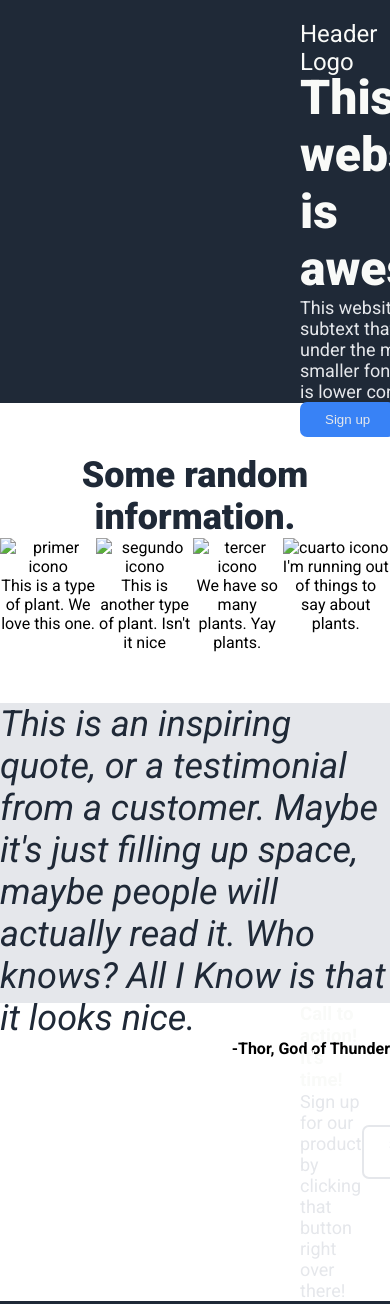
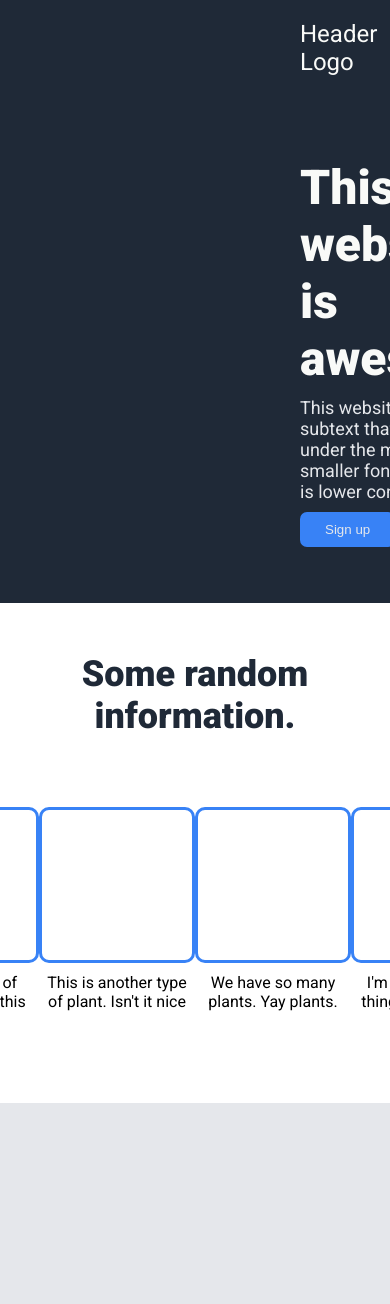
Before and after one commit to kike9978/landing-page, a plain HTML site: page index.html in a window 390 px wide. Shown: the top 1304 px of the page. Drawn offline with Linux system fonts and the light colour scheme.

Commit message:
Finish page basic css -no responsive

```diff
--- a/css/style.css
+++ b/css/style.css
@@ -20,7 +20,7 @@ body{
 
 }
 .fixed-height{
-    height: 300px;
+    min-height: 500px;
     flex-shrink: 0;
 }
 
@@ -72,8 +72,15 @@ a:active{
 
 }
 
-.left-box, .cover{
+.left-box, .cover-photo{
     flex: 1;
+}
+
+.left-box{
+    display: flex;
+    flex-direction: column;
+    gap: 10px;
+    align-items: flex-start;
 }
 
 
@@ -88,6 +95,10 @@ h1{
     font-size: 18px;
     color: #E5E7EB;
 }
+button{
+    padding: 10px 25px;
+    cursor: pointer;
+}
 .hero button, .call{
     background-color: #3882F6;
 }
@@ -101,36 +112,68 @@ button, .call{
     border-radius: 7px;
 }
 
-button{
-    padding: 10px 25px;
+
+.cover-photo{
+    width: 100%;
+}
+
+img{
+    width: inherit;
+    height: 200px;
+    object-fit: cover;
+    object-position: bottom;
 }
 
 .section-two{
     text-align: center;
     display: flex;
     flex-direction: column;
-    justify-content: center;
+
     align-items: center;
+    gap: 30px;
 }
 
 h2{
     font-size: 36px;
     font-weight: 900;
     color: #1F2937;
+    padding-top: 50px;
 }
 
 .cards{
     display: flex;
+
 }
-
+.info-cards{
+    max-width: 200px;
+    display: flex;
+    flex-direction: column;
+    align-items: center;
+    gap: 10px;
+    padding-top: 40px;
+}
+.icons{
+    height: 150px;
+    width: 150px;
+    border: solid;
+    border-color: #3882F6;
+    border-radius: 10px;
+}
 
 .section-three{
     background-color: #E5E7EB;
+    display: flex;
+    flex-direction: column;
+    justify-content: center;
+    align-self: flex-end;
+    padding: 0 400px;
 }
 .quote{
     font-size: 36px;
+    font-weight: 300;
     font-style: italic;
     color: #1F2937;
+    padding: 0;
 
 }
 .quoter{
@@ -139,10 +182,11 @@ h2{
 }
 
 .call{
-
+    margin: 100px 0;
     display: flex;
     justify-content: space-around;
     align-items: center;
+    padding: 50px;
 }
 
 h3{
--- a/index.html
+++ b/index.html
@@ -26,25 +26,26 @@
                 lower contrast</p>
             <button>Sign up</button>
         </div>
-        <img class="cover" alt="cover photo" src="">
+
+        <div class="cover-photo"><img alt="pink beach sunset" src="./img/cover-photo.jpg"></div>
     </div>
     <div class="section-two fixed-height">
         <h2>Some random information.</h2>
         <div class="cards">
             <div class="info-cards">
-                <img src="./images/barberry.png" alt="primer icono">
+                <div class="icons"></div>
                 <div class="descripcion">This is a type of plant. We love this one.</div>
             </div>
             <div class="info-cards">
-                <img src="./images/chilli.png" alt="segundo icono">
+                <div class="icons"></div>
                 <div class="descripcion">This is another type of plant. Isn't it nice</div>
             </div>
             <div class="info-cards">
-                <img src="./images/pepper.png" alt="tercer icono">
+                <div class="icons"></div>
                 <div class="descripcion">We have so many plants. Yay plants.</div>
             </div>
             <div class="info-cards">
-                <img src="./images/saffron.png" alt="cuarto icono">
+                <div class="icons"></div>
                 <div class="descripcion">I'm running out of things to say about plants.</div>
             </div>
         </div>
```
Also changed, not shown: 3 other files.
